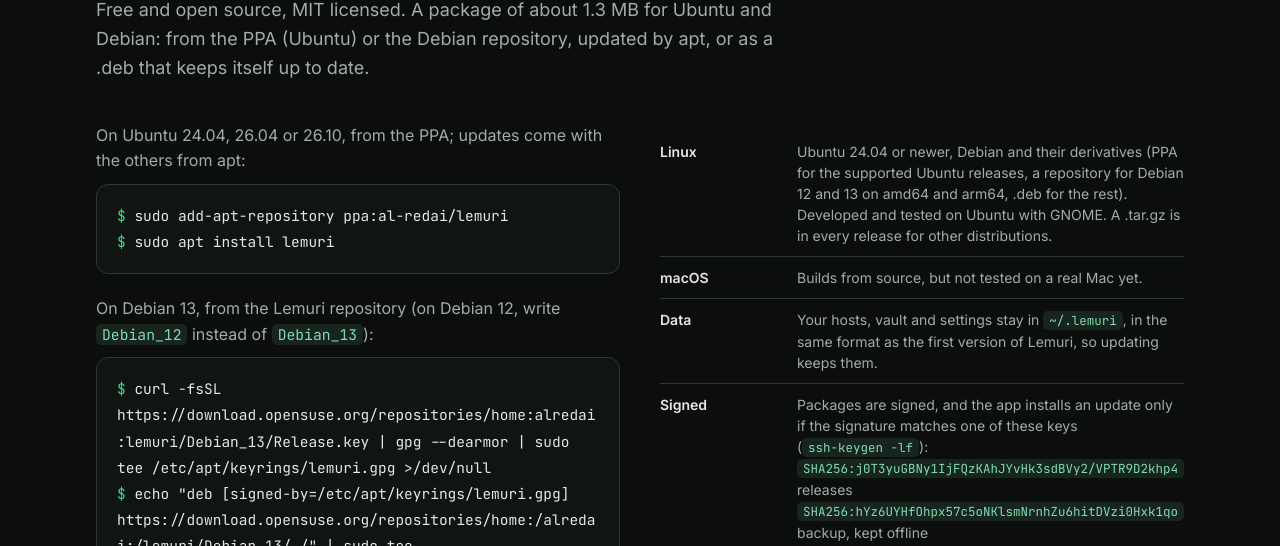
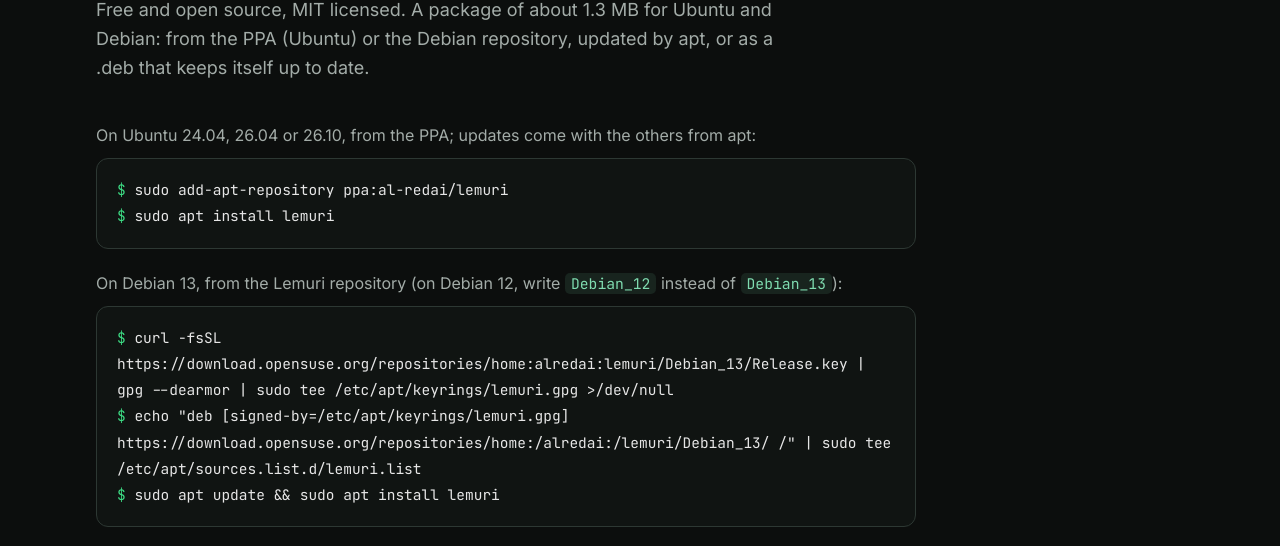
Before and after one commit to getlemuri/getlemuri.github.io, a plain HTML site: page index.html in a window 1280 px wide. Shown: the part 8025-8571 px from the top of the page. Drawn offline with Linux system fonts and the light colour scheme; no server answers; animation ran at ten frames a second.

Commit message:
Get Lemuri without the facts table

```diff
--- a/index.html
+++ b/index.html
@@ -250,6 +250,7 @@
 
   /* ── Team ── */
   .team { background: linear-gradient(180deg, var(--bg), var(--bg-2) 30%, var(--bg-2) 70%, var(--bg)); }
+  .install { max-width: 820px; }
   .split { display: grid; grid-template-columns: minmax(0, 1fr) minmax(0, 1fr); gap: 40px; align-items: start; }
   .steps { list-style: none; padding: 0; margin: 0; counter-reset: step; }
   .steps li { position: relative; padding: 0 0 22px 48px; color: var(--muted); }
@@ -268,11 +269,6 @@
     padding: 18px 20px; font-family: var(--mono); font-size: 14.5px; line-height: 1.8; overflow-x: auto; overflow-wrap: anywhere;
   }
   .terminal .p { color: var(--ok); user-select: none; }
-  .facts { width: 100%; border-collapse: collapse; margin-top: 8px; font-size: 14px; line-height: 1.5; }
-  .facts code { font-size: 12.5px; }
-  .facts td { padding: 10px 0; border-bottom: 1px solid var(--border); vertical-align: top; }
-  .facts td:first-child { font-weight: 600; width: 40%; padding-right: 16px; }
-  .facts td:last-child { color: var(--muted); }
 
   footer { border-top: 1px solid var(--border); padding: 32px 0; color: var(--muted); font-size: 14px; }
   footer .wrap { display: flex; gap: 16px; flex-wrap: wrap; justify-content: space-between; }
@@ -522,7 +518,7 @@
     <div class="wrap">
       <h2>Get Lemuri</h2>
       <p class="intro">Free and open source, MIT licensed. A package of about 1.3&nbsp;MB for Ubuntu and Debian: from the PPA (Ubuntu) or the Debian repository, updated by apt, or as a .deb that keeps itself up to date.</p>
-      <div class="split">
+      <div class="install">
         <div>
           <p style="margin:0 0 10px;color:var(--muted)">On Ubuntu 24.04, 26.04 or 26.10, from the PPA; updates come with the others from apt:</p>
           <div class="terminal">
@@ -552,15 +548,6 @@
             <div><span class="p">$ </span>build/lemuri</div>
           </div>
         </div>
-        <table class="facts">
-          <tr><td>Linux</td><td>Ubuntu 24.04 or newer, Debian and their derivatives (PPA for the supported Ubuntu releases, a repository for Debian 12 and 13 on amd64 and arm64, .deb for the rest). Developed and tested on Ubuntu with GNOME. A .tar.gz is in every release for other distributions.</td></tr>
-          <tr><td>macOS</td><td>Builds from source, but not tested on a real Mac yet.</td></tr>
-          <tr><td>Data</td><td>Your hosts, vault and settings stay in <code>~/.lemuri</code>, in the same format as the first version of Lemuri, so updating keeps them.</td></tr>
-          <tr><td>Signed</td><td>Packages are signed, and the app installs an update only if the signature matches one of these keys (<code style="white-space:nowrap">ssh-keygen -lf</code>):<br>
-            <code>SHA256:j0T3yuGBNy1IjFQzKAhJYvHk3sdBVy2/VPTR9D2khp4</code> releases<br>
-            <code>SHA256:hYz6UYHfOhpx57c5oNKlsmNrnhZu6hitDVzi0Hxk1qo</code> backup, kept offline<br>
-            Release tags: <code>SHA256:+EFiAMVsA/VCzYGuPjboAI5GvWm6QF+ugcAelcScT3A</code></td></tr>
-        </table>
       </div>
     </div>
   </section>
```
